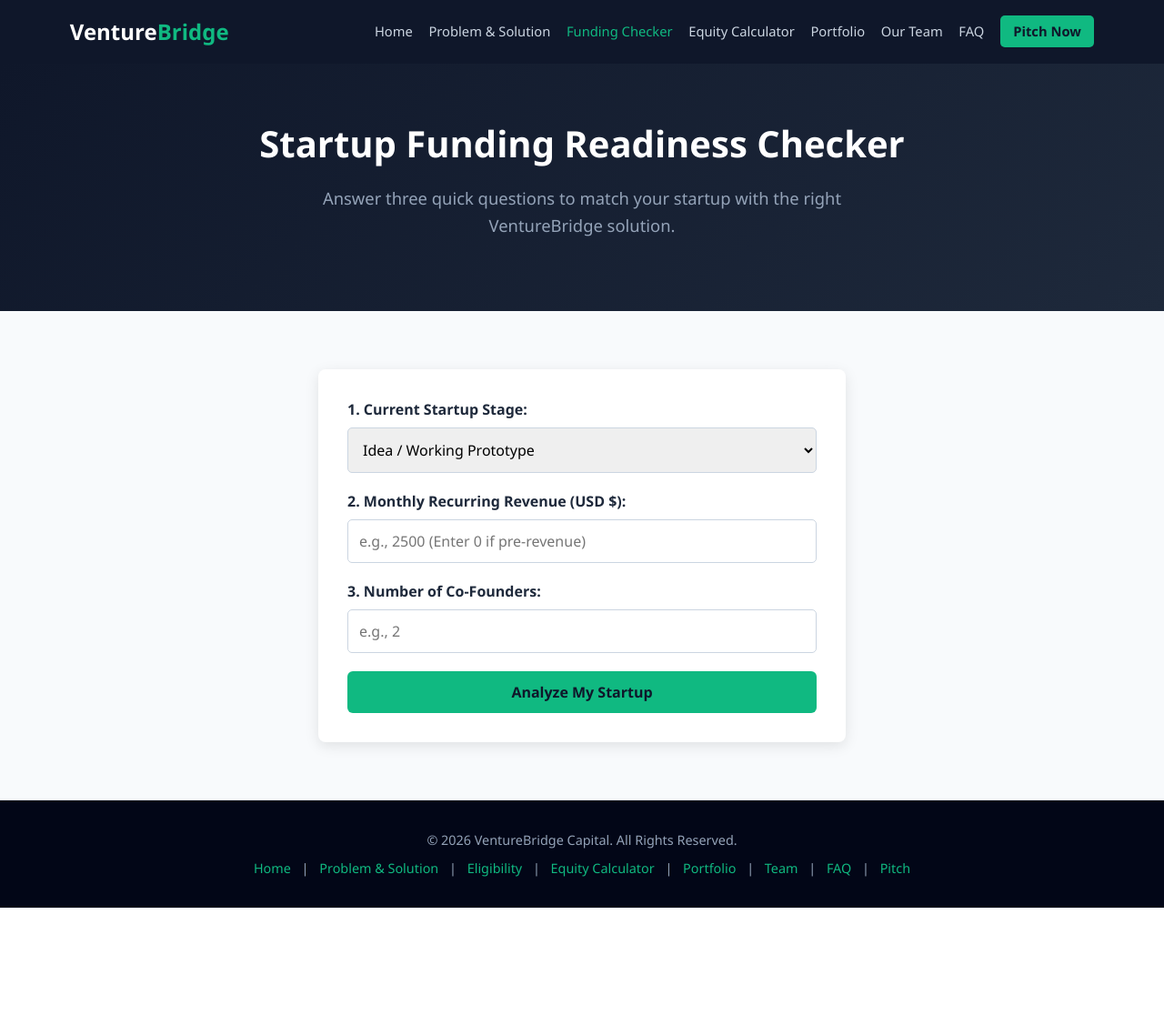
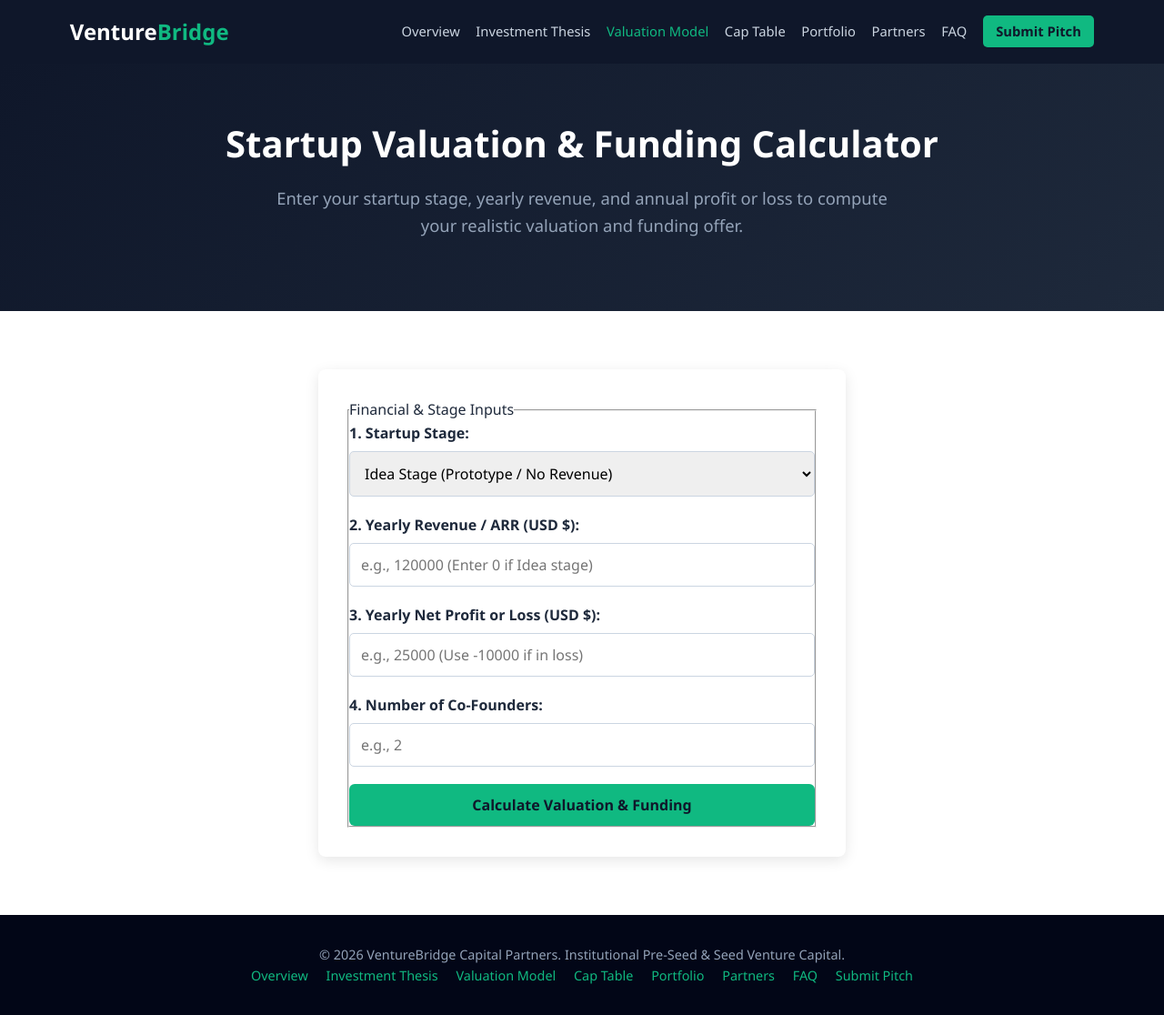
Before and after one commit to NARAYAN-RAI/VENTURE-BRIDGE, a plain HTML site: page checker.html in a window 1280 px wide. Shown: the whole page at 91% size. Before the commit the page ends 998 px from the top, so only its background shows below. Drawn offline with Linux system fonts and the light colour scheme.

Commit message:
Updated checker.html

```diff
--- a/checker.html
+++ b/checker.html
@@ -3,70 +3,85 @@
 <head>
     <meta charset="UTF-8">
     <meta name="viewport" content="width=device-width, initial-scale=1.0">
-    <title>VentureBridge | Funding Checker</title>
+    <title>VentureBridge | Valuation &amp; Funding Model</title>
     <link rel="stylesheet" href="style.css">
 </head>
 <body>
-    <header>
-        <nav class="navbar">
+    <header class="site-header">
+        <nav class="navbar" aria-label="Primary Navigation">
             <a href="index.html" class="logo">Venture<span>Bridge</span></a>
             <ul class="nav-links">
-                <li><a href="index.html">Home</a></li>
-                <li><a href="problem-solution.html">Problem & Solution</a></li>
-                <li><a href="checker.html" class="active">Funding Checker</a></li>
-                <li><a href="calculator.html">Equity Calculator</a></li>
+                <li><a href="index.html">Overview</a></li>
+                <li><a href="problem-solution.html">Investment Thesis</a></li>
+                <li><a href="checker.html" class="active" aria-current="page">Valuation Model</a></li>
+                <li><a href="calculator.html">Cap Table</a></li>
                 <li><a href="portfolio.html">Portfolio</a></li>
-                <li><a href="team.html">Our Team</a></li>
+                <li><a href="team.html">Partners</a></li>
                 <li><a href="faq.html">FAQ</a></li>
-                <li><a href="pitch.html" class="btn-nav">Pitch Now</a></li>
+                <li><a href="pitch.html" class="btn-nav">Submit Pitch</a></li>
             </ul>
         </nav>
     </header>
 
+    <main>
         <section class="page-header">
-        <h1>Startup Funding Readiness Checker</h1>
-        <p>Answer three quick questions to match your startup with the right VentureBridge solution.</p>
+            <h1>Startup Valuation &amp; Funding Calculator</h1>
+            <p>Enter your startup stage, yearly revenue, and annual profit or loss to compute your realistic valuation and funding offer.</p>
         </section>
 
-    <section class="section bg-light">
-        <div class="tool-box">
+        <section class="section bg-band" aria-label="Valuation Calculator">
+            <div class="section-inner">
+                <article class="tool-box">
+                    <form onsubmit="event.preventDefault(); checkEligibility();">
+                        <fieldset>
+                            <legend>Financial &amp; Stage Inputs</legend>
+
                             <div class="form-group">
-                <label for="stage">1. Current Startup Stage:</label>
+                                <label for="stage">1. Startup Stage:</label>
                                 <select id="stage">
-                    <option value="idea">Idea / Working Prototype</option>
-                    <option value="mvp">MVP Launched (Active Users)</option>
-                    <option value="growth">Generating Monthly Revenue</option>
+                                    <option value="idea">Idea Stage (Prototype / No Revenue)</option>
+                                    <option value="pre">Pre-Seed Stage (Early Pilot Users)</option>
+                                    <option value="working">Working Startup (Consistent Revenue)</option>
                                 </select>
                             </div>
 
                             <div class="form-group">
-                <label for="revenue">2. Monthly Recurring Revenue (USD $):</label>
-                <input type="number" id="revenue" placeholder="e.g., 2500 (Enter 0 if pre-revenue)" min="0">
+                                <label for="yearlyRevenue">2. Yearly Revenue / ARR (USD $):</label>
+                                <input type="number" id="yearlyRevenue" placeholder="e.g., 120000 (Enter 0 if Idea stage)" min="0">
                             </div>
 
                             <div class="form-group">
-                <label for="teamSize">3. Number of Co-Founders:</label>
+                                <label for="yearlyProfit">3. Yearly Net Profit or Loss (USD $):</label>
+                                <input type="number" id="yearlyProfit" placeholder="e.g., 25000 (Use -10000 if in loss)">
+                            </div>
+
+                            <div class="form-group">
+                                <label for="teamSize">4. Number of Co-Founders:</label>
                                 <input type="number" id="teamSize" placeholder="e.g., 2" min="1" max="10">
                             </div>
 
-            <button onclick="checkEligibility()" class="btn-primary full-width">Analyze My Startup</button>
+                            <button type="button" onclick="checkEligibility()" class="btn-primary full-width">Calculate Valuation &amp; Funding</button>
+                        </fieldset>
 
-            <div id="eligibility-result" class="result-box hidden"></div>
+                        <output id="eligibility-result" class="result-box hidden" aria-live="polite"></output>
+                    </form>
+                </article>
             </div>
         </section>
+    </main>
 
-    <footer>
-        <p>&copy; 2026 VentureBridge Capital. All Rights Reserved.</p>
-        <p style="margin-top: 0.5rem;">
-            <a href="index.html">Home</a> |
-            <a href="problem-solution.html">Problem & Solution</a> |
-            <a href="checker.html">Eligibility</a> |
-            <a href="calculator.html">Equity Calculator</a> |
-            <a href="portfolio.html">Portfolio</a> |
-            <a href="team.html">Team</a> |
-            <a href="faq.html">FAQ</a> |
-            <a href="pitch.html">Pitch</a>
-        </p>
+    <footer class="site-footer">
+        <p>&copy; <time datetime="2026">2026</time> VentureBridge Capital Partners. Institutional Pre-Seed &amp; Seed Venture Capital.</p>
+        <nav class="footer-nav" aria-label="Footer Navigation">
+            <a href="index.html">Overview</a>
+            <a href="problem-solution.html">Investment Thesis</a>
+            <a href="checker.html">Valuation Model</a>
+            <a href="calculator.html">Cap Table</a>
+            <a href="portfolio.html">Portfolio</a>
+            <a href="team.html">Partners</a>
+            <a href="faq.html">FAQ</a>
+            <a href="pitch.html">Submit Pitch</a>
+        </nav>
     </footer>
     <script src="script.js"></script>
 </body>
```
Lines whose indentation alone changed are shown as unchanged.
